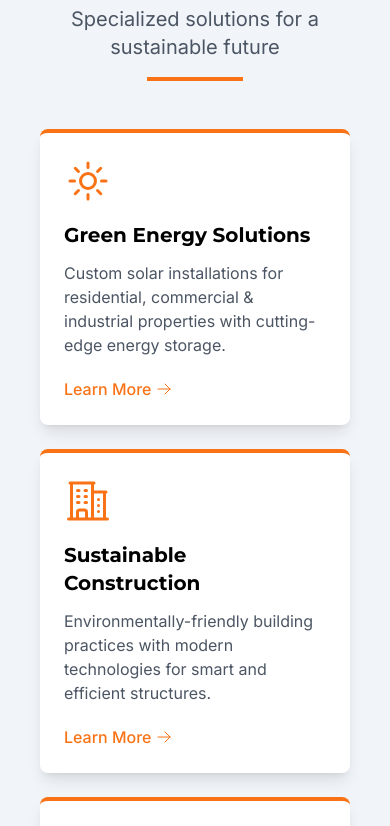
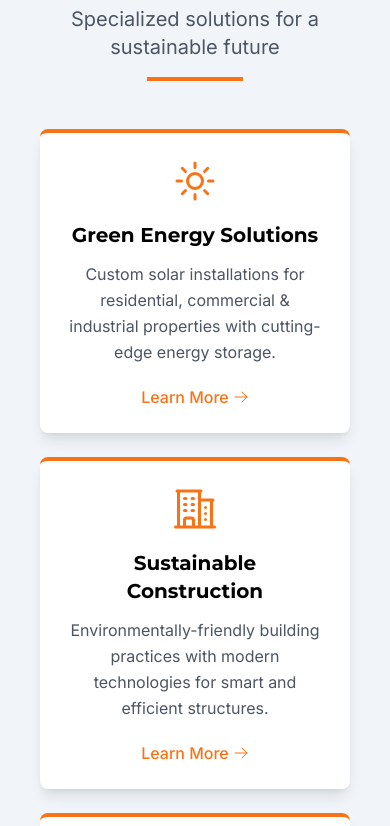
Before and after one commit to manalkhalili/tayseer-tech-nexus-38, a React (Vite) app: page / in a window 390 px wide. Shown: the part 2020-2846 px from the top of the page. Built offline with nearby package versions, Linux system fonts and the light colour scheme.

Commit message:
Refactor:
Apply the same changes to the Services page.

```diff
--- a/src/components/ui/ServiceCard.tsx
+++ b/src/components/ui/ServiceCard.tsx
@@ -16,13 +16,13 @@ const ServiceCard: React.FC<ServiceCardProps> = ({
   link,
 }) => {
   return (
-    <div className="bg-white rounded-lg shadow-lg p-6 transition-all hover:shadow-xl hover:-translate-y-1 border-t-4 border-tayseer-orange">
-      <div className="text-tayseer-orange mb-4">{icon}</div>
-      <h3 className="text-xl font-bold mb-3">{title}</h3>
-      <p className="text-gray-600 mb-5">{description}</p>
+    <div className="bg-white rounded-lg shadow-lg p-6 transition-all hover:shadow-xl hover:-translate-y-1 border-t-4 border-tayseer-orange h-full flex flex-col">
+      <div className="text-tayseer-orange mb-4 flex justify-center md:justify-start">{icon}</div>
+      <h3 className="text-xl font-bold mb-3 text-center md:text-left">{title}</h3>
+      <p className="text-gray-600 mb-5 leading-relaxed text-center md:text-left flex-grow">{description}</p>
       <Link
         to={link}
-        className="text-tayseer-orange font-medium hover:underline flex items-center"
+        className="text-tayseer-orange font-medium hover:underline flex items-center justify-center md:justify-start mt-auto"
       >
         Learn More
         <svg
```
